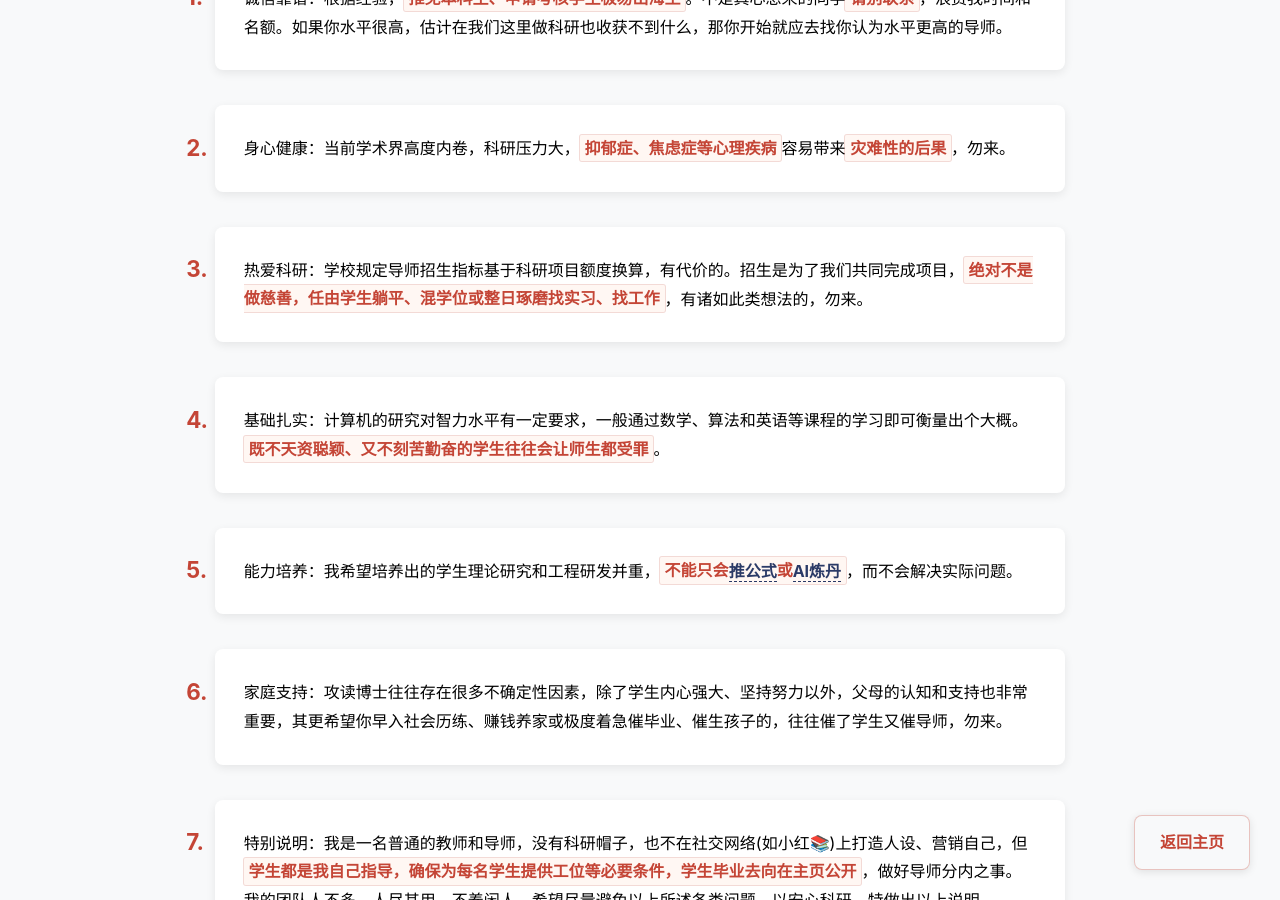
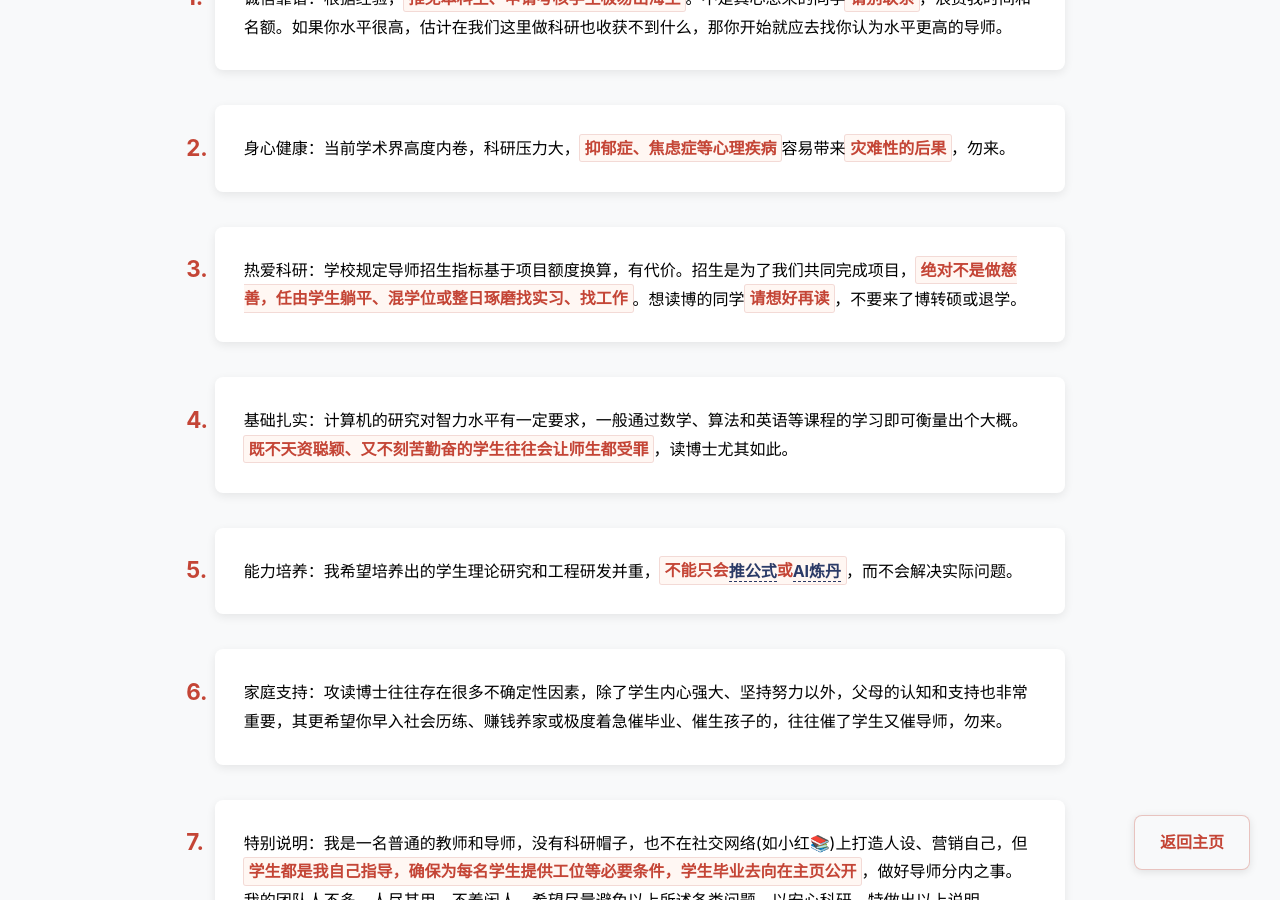
Before and after one commit to fangvv/Homepage, a Jekyll site: the page faq2.html, which Jekyll copies as it is, in a window 1280 px wide and 900 px high, scrolled down 325 px. Built offline with Jekyll 4.4.1, drawn with Linux system fonts in a browser that asks for light colours; comment, search, counter and statistics services are not loaded.

Commit message:
update faq2

```diff
--- a/faq2.html
+++ b/faq2.html
@@ -120,9 +120,9 @@ strong:hover {
 
 <li>身心健康：当前学术界高度内卷，科研压力大，<strong>抑郁症、焦虑症等心理疾病</strong>容易带来<strong>灾难性的后果</strong>，勿来。</li>
 
-<li>热爱科研：学校规定导师招生指标基于科研项目额度换算，有代价的。招生是为了我们共同完成项目，<strong>绝对不是做慈善，任由学生躺平、混学位或整日琢磨找实习、找工作</strong>，有诸如此类想法的，勿来。</li>
+<li>热爱科研：学校规定导师招生指标基于项目额度换算，有代价。招生是为了我们共同完成项目，<strong>绝对不是做慈善，任由学生躺平、混学位或整日琢磨找实习、找工作</strong>。想读博的同学<strong>请想好再读</strong>，不要来了博转硕或退学。</li>
 
-<li>基础扎实：计算机的研究对智力水平有一定要求，一般通过数学、算法和英语等课程的学习即可衡量出个大概。<strong>既不天资聪颖、又不刻苦勤奋的学生往往会让师生都受罪</strong>。</li>
+<li>基础扎实：计算机的研究对智力水平有一定要求，一般通过数学、算法和英语等课程的学习即可衡量出个大概。<strong>既不天资聪颖、又不刻苦勤奋的学生往往会让师生都受罪</strong>，读博士尤其如此。</li>
 
 <li>能力培养：我希望培养出的学生理论研究和工程研发并重，<strong>不能只会<a href="https://www.zhihu.com/question/430862162" target=blank>推公式</a>或<a href="https://www.zhihu.com/question/537342945" target=blank>AI炼丹</a></strong>，而不会解决实际问题。</li>
 
```
